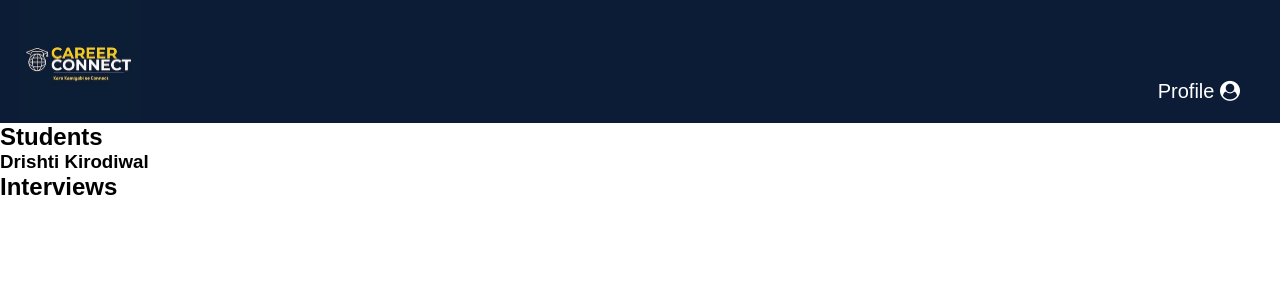
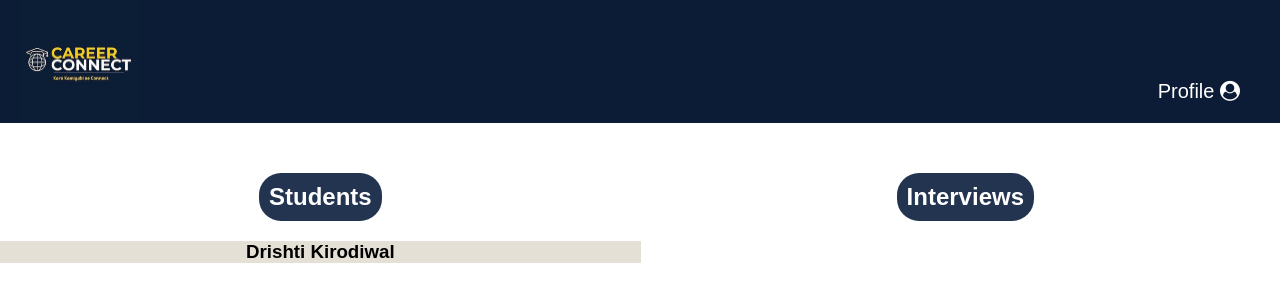
Before and after one commit to Drishti2003/Placement-Cell-Web-Application, a plain HTML site: page index.html in a window 1280 px wide. Drawn offline with Linux system fonts and the light colour scheme.

Commit message:
Update style.css

```diff
--- a/style.css
+++ b/style.css
@@ -2,22 +2,24 @@
   margin: 0;
   padding: 0;
   box-sizing: inherit;
-
 }
 
-body{
+body {
   display: grid;
   font-family: sans-serif;
   box-sizing: border-box;
-
+  grid-template-columns: auto auto;
+  column-gap: 10px;
 }
 
-nav{
+nav {
   width: 100%;
   background-color: #0c1c36;
   color: white;
   display: grid;
-    grid-template-columns:auto 40vh ;
+  grid-template-columns: auto 40vh;
+  grid-column: 1 /-1;
+  margin-bottom: 50px;
 }
 
 #logo {
@@ -25,18 +27,16 @@ nav{
   height: 120px;
   padding-left: 20px;
   justify-content: space-between;
-
 }
 
-#profile{
-    text-align:end;
+#profile {
+  text-align: end;
   padding: 80px 40px 20px 0px;
   font-size: 20px;
   font-family: sans-serif;
   background-color: #0c1c36;
   color: white;
   border: 0px;
-
 }
 
 .close-modal {
@@ -79,7 +79,7 @@ nav{
   z-index: 5;
 }
 
-.Profile-container{
+.Profile-container {
   line-height: 1.4rem;
   display: grid;
   grid-template-columns: auto auto;
@@ -87,19 +87,41 @@ nav{
   padding: 2rem 3.5rem 3.5rem 3.5rem;
 }
 
-.modal>h1{
+.modal > h1 {
   text-align: center;
-  padding:1.4rem 0 1.4rem 0;
+  padding: 1.4rem 0 1.4rem 0;
   background-color: #0c1c36;
-  color:white;
+  color: white;
   width: 100%;
 }
 
-.profile-photo{
-  grid-row: 1/span 3;
+.profile-photo {
+  grid-row: 1 / span 3;
 }
 
-.profile-photo>img{
+.profile-photo > img {
   width: 186px;
   height: 192px;
 }
+
+.student-details,
+.student-interviews {
+  text-align: center;
+}
+
+.student-details > h2,
+.student-interviews > h2 {
+  text-align: center;
+  font-family: sans-serif;
+  padding: 10px;
+  background-color: #223450;
+  color: #fff;
+  border-radius: 22px;
+  margin-bottom: 20px;
+  display: inline-block;
+  max-width: 100%;
+}
+
+.student-details > form {
+  background-color: rgba(222, 215, 201, 0.771);
+}
```
Lines whose indentation alone changed are shown as unchanged.
